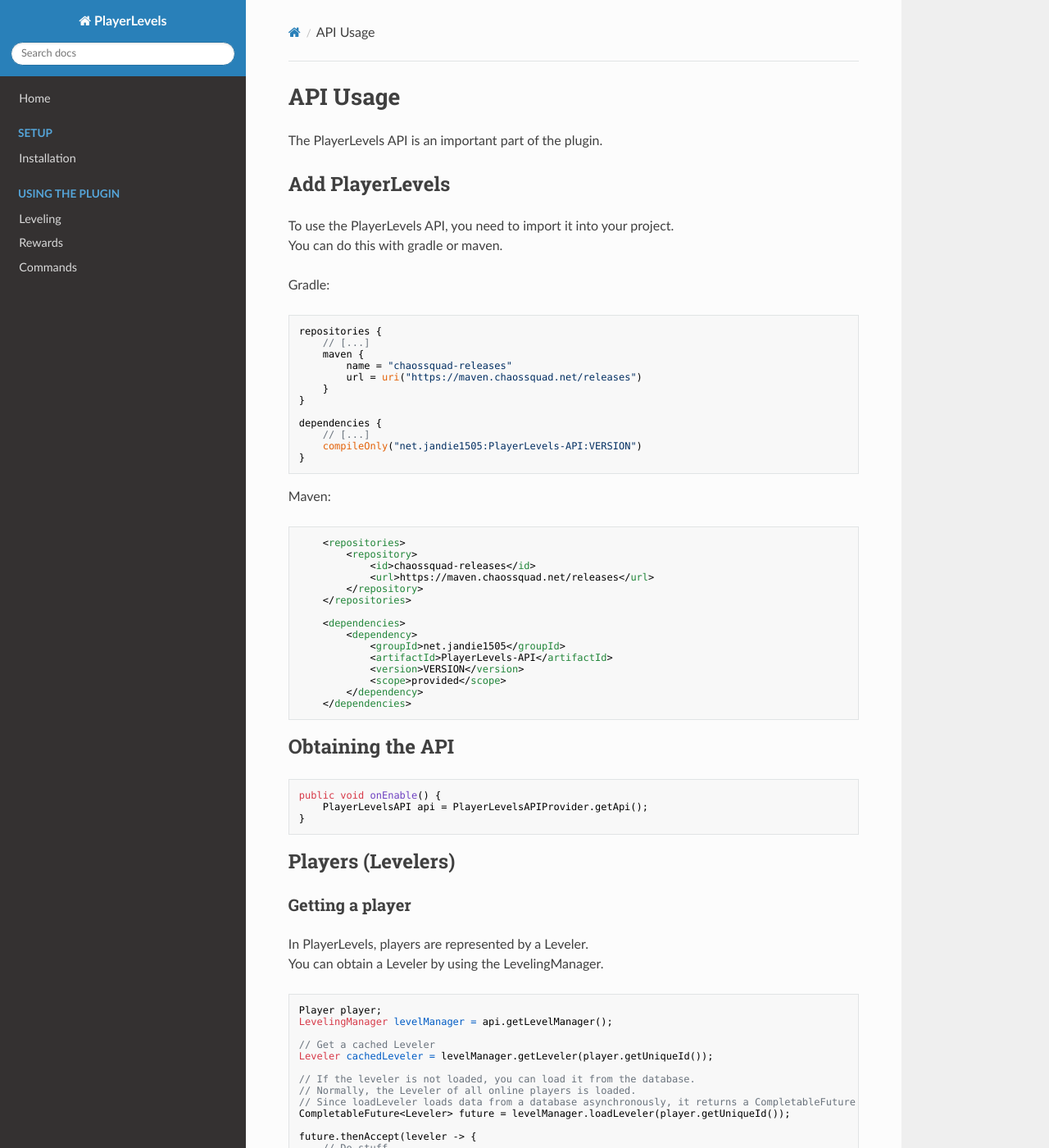
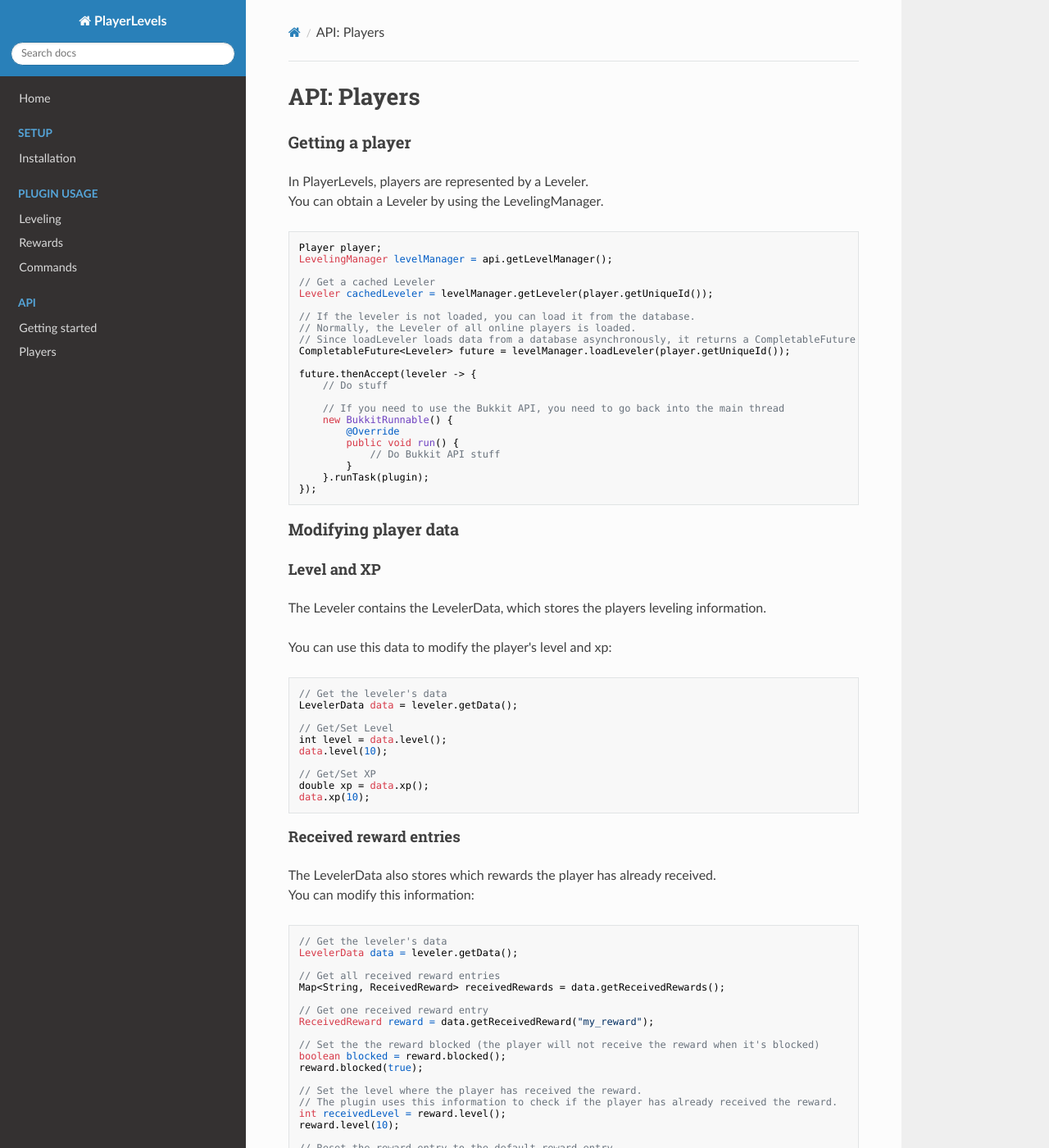
Before and after one commit to jandie1505/PlayerLevels, an MkDocs documentation site: the page built from documentation/docs/api-player.md, in a window 1280 px wide and 1400 px high. Shown: the whole window at 82% size. Built offline with MkDocs 1.6.1, drawn with Linux system fonts in a browser that asks for light colours; nearby versions of some CDN libraries.

Commit message:
split API docs into two different pages

````diff
--- a/documentation/docs/api.md
+++ b/documentation/docs/api-player.md
@@ -1,54 +1,4 @@
-# API Usage
-The PlayerLevels API is an important part of the plugin.
-
-## Add PlayerLevels
-To use the PlayerLevels API, you need to import it into your project.
-You can do this with gradle or maven.
-
-Gradle:
-```kotlin
-repositories {
-    // [...]
-    maven {
-        name = "chaossquad-releases"
-        url = uri("https://maven.chaossquad.net/releases")
-    }
-}
-
-dependencies {
-    // [...]
-    compileOnly("net.jandie1505:PlayerLevels-API:VERSION")
-}
-```
-
-Maven:
-```xml
-    <repositories>
-        <repository>
-            <id>chaossquad-releases</id>
-            <url>https://maven.chaossquad.net/releases</url>
-        </repository>
-    </repositories>
-
-    <dependencies>
-        <dependency>
-            <groupId>net.jandie1505</groupId>
-            <artifactId>PlayerLevels-API</artifactId>
-            <version>VERSION</version>
-            <scope>provided</scope>
-        </dependency>
-    </dependencies>
-```
-
-## Obtaining the API
-
-```java
-public void onEnable() {
-    PlayerLevelsAPI api = PlayerLevelsAPIProvider.getApi();
-}
-```
-
-## Players (Levelers)
+# API: Players
 
 ### Getting a player
 In PlayerLevels, players are represented by a Leveler.
--- a/documentation/mkdocs.yml
+++ b/documentation/mkdocs.yml
@@ -7,10 +7,13 @@
   - Home: index.md
   - Setup:
     - Installation: installation.md
-  - Using the plugin:
+  - Plugin usage:
     - Leveling: leveling.md
     - Rewards: rewards.md
     - Commands: commands.md
+  - API:
+      - Getting started: api-getting-started.md
+      - Players: api-players.md
 
 markdown_extensions:
   - toc
````
Also changed, not shown: documentation/docs/api-getting-started.md (added, +48 -0 lines).
